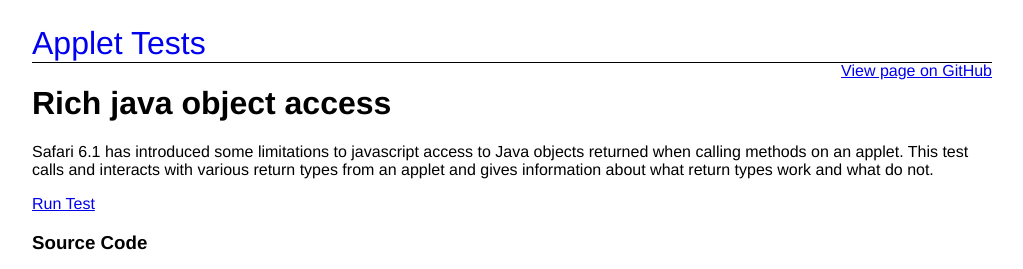
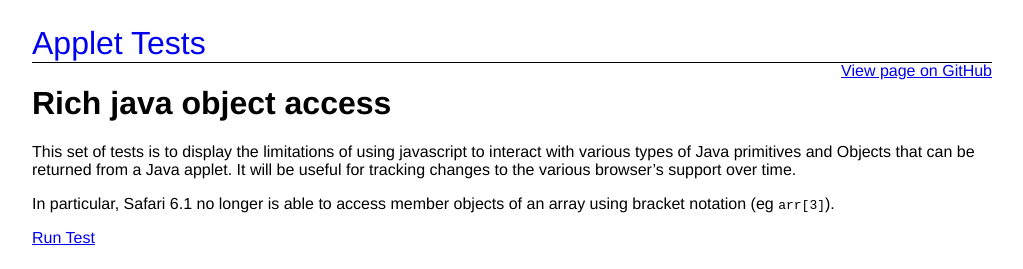
Before and after one commit to concord-consortium/applet-tests, a Jekyll site: the page built from object-access/index.md, in a window 1280 px wide, cut to the strip 0-269 px from the top of the page. Shown: the whole strip, without its empty margins (128-1151 px from the left). Built offline with Jekyll 4.4.1, drawn with Linux system fonts in a browser that asks for light colours.

Commit message:
Better object-access description

```diff
--- a/object-access/index.md
+++ b/object-access/index.md
@@ -4,8 +4,11 @@ title: Rich java object access
 show_in_toc: true
 ---
 
-Safari 6.1 has introduced some limitations to javascript access to Java objects returned when calling methods on an applet. This test
-calls and interacts with various return types from an applet and gives information about what return types work and what do not.
+This set of tests is to display the limitations of using javascript to interact with various types of
+Java primitives and Objects that can be returned from a Java applet. It will be useful for tracking changes to
+the various browser's support over time.
+
+In particular, Safari 6.1 no longer is able to access member objects of an array using bracket notation (eg `arr[3]`).
 
 [Run Test](test.html)
 
```
